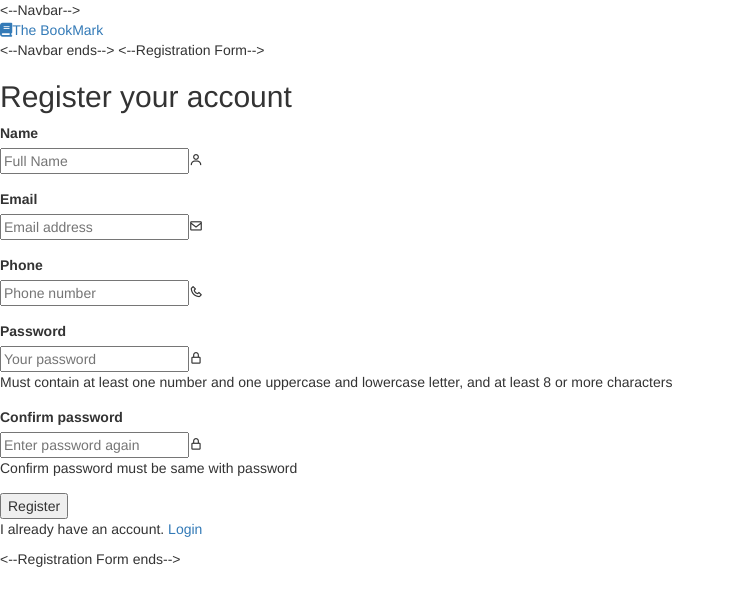
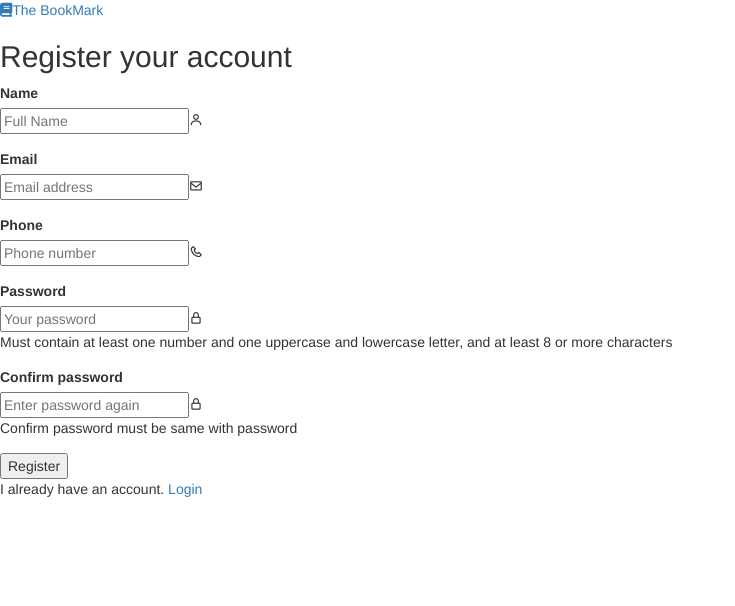
Before and after one commit to bhagyashree-j/Thebookmark, a PHP site: page /registration.php in a window 1280 px wide. Shown: the top 606 px of the page, without its empty margins (0-735 px from the left). Run offline with PHP 8.4, Linux system fonts and the light colour scheme; some libraries are stand-ins or nearby versions.

Commit message:
Update registration.php

```diff
--- a/PHP/registration.php
+++ b/PHP/registration.php
@@ -21,7 +21,7 @@ $con = mysqli_connect('localhost','root','','bookmark') or die(mysql_error($con)
 </head>
 
 <body>
-    <--Navbar-->
+    <!--Navbar-->
     <div class="top">
         <header class="header">
             <header class="header">
@@ -32,9 +32,9 @@ $con = mysqli_connect('localhost','root','','bookmark') or die(mysql_error($con)
             </header>
         </header>
     </div>
-    <--Navbar ends-->
+    <!--Navbar ends-->
 
-    <--Registration Form-->
+    <!--Registration Form-->
     <form method = "post" action = "<?php echo htmlspecialchars($_SERVER["PHP_SELF"]);?>" class="register">
         <h2 class="title">Register your account</h2>
         <div class="form-group">
@@ -89,7 +89,7 @@ $con = mysqli_connect('localhost','root','','bookmark') or die(mysql_error($con)
     </form>
     </div>
     </div>
-    <--Registration Form ends-->
+    <!--Registration Form ends-->
 
     <?php
 
```
